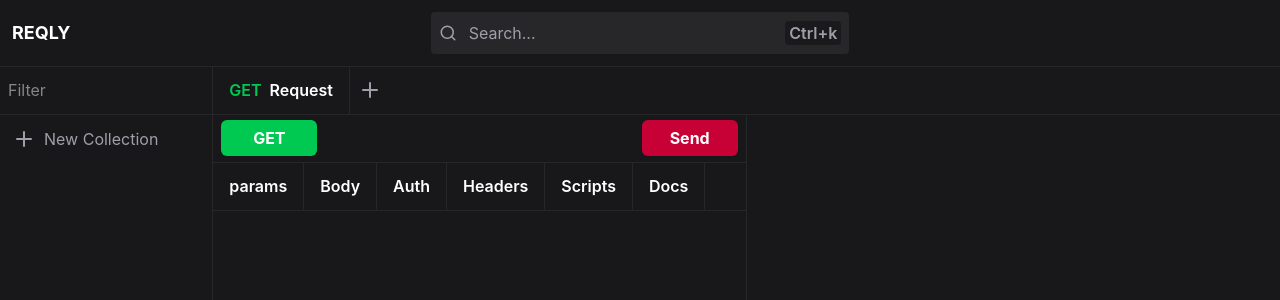
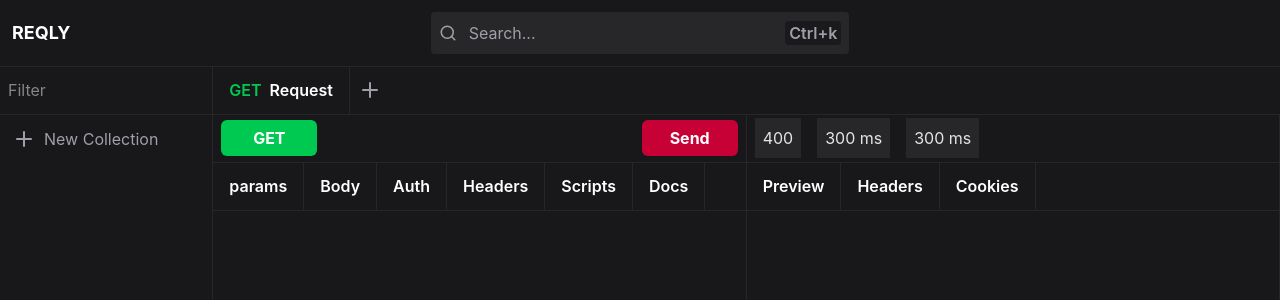
Before and after one commit to gbcosta/Reqly, a React (Vite) app: page / in a window 1280 px wide. Shown: the top 300 px of the page. Built offline with nearby package versions, Linux system fonts and the light colour scheme.

Commit message:
responseTab & responseHeader created

```diff
--- a/src/components/workspace/index.tsx
+++ b/src/components/workspace/index.tsx
@@ -1,5 +1,7 @@
 import { RequestHeader } from "./requestHeader";
 import { RequestTab } from "./requestTab";
+import { ResponseHeader } from "./responseHeader";
+import { ResponseTab } from "./responseTab";
 import { Sidebar } from "./sidebar";
 import { WorkspaceTab } from "./workspaceTab";
 
@@ -18,6 +20,14 @@
         <RequestHeader />
         <RequestTab />
       </div>
+
+      <div
+        className="grid grid-cols-5 col-span-5 row-span-11 border-r border-r-zinc-800
+                grid-rows-[repeat(2,48px)_repeat(8,1fr)]"
+      >
+        <ResponseHeader />
+        <ResponseTab />
+      </div>
     </div>
   );
 };
--- /dev/null
+++ b/src/components/workspace/responseHeader.tsx
@@ -0,0 +1,23 @@
+export const ResponseHeader = () => {
+  return (
+    <div className="col-span-12 row-span-1">
+      <div className="flex gap-4 h-full items-center border-b border-b-zinc-800 px-2">
+        <ResponseCode code="400" />
+        <Time total={300} />
+        <Size total={300} />
+      </div>
+    </div>
+  );
+};
+
+const ResponseCode = ({ code }: { code: string }) => {
+  return <span className="bg-zinc-800 p-2 text-zinc-200">{code}</span>;
+};
+
+const Time = ({ total }: { total: number }) => {
+  return <span className="bg-zinc-800 p-2 text-zinc-200">{total} ms</span>;
+};
+
+const Size = ({ total }: { total: number }) => {
+  return <span className="bg-zinc-800 p-2 text-zinc-200">{total} ms</span>;
+};
--- /dev/null
+++ b/src/components/workspace/responseTab.tsx
@@ -0,0 +1,22 @@
+export const ResponseTab = () => {
+  return (
+    <div className="col-span-10 row-span-1">
+      <div className="flex items-center border-b border-b-zinc-800 h-full">
+        {["Preview", "Headers", "Cookies"].map((e) => {
+          return <TabItem name={e} key={e} />;
+        })}
+      </div>
+    </div>
+  );
+};
+
+const TabItem = ({ name }: { name: string }) => {
+  return (
+    <div
+      className="px-4 h-full border-r border-r-zinc-800 flex gap-2 text-white
+            justify-center items-center font-semibold text-md cursor-pointer hover:bg-zinc-800"
+    >
+      <span> {name}</span>
+    </div>
+  );
+};
```
